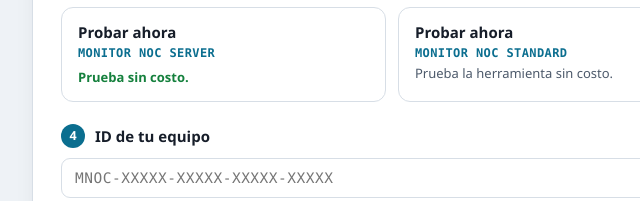
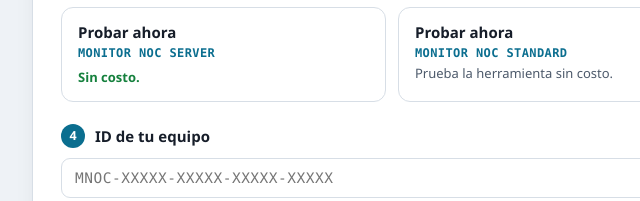
Before and after one commit to SuricatoRoot/Formulario-NOC, a plain HTML site: page index.html in a window 1280 px wide. Shown: the part 596-797 px from the top of the page, 248-888 px from the left. Drawn offline with Linux system fonts and the light colour scheme.

Commit message:
Update index.html
update

```diff
--- a/index.html
+++ b/index.html
@@ -77,7 +77,7 @@ body{margin:0;background:#eef2f6;padding:32px 16px 48px}
 
     <div class="sl-step"><span class="sl-n">3</span>Plan</div>
     <div class="sl-choices">
-      <label class="sl-opt"><input type="radio" name="slPlan" value="MENSUAL"><span class="sl-box"><b>Probar ahora</b><i class="sl-tool">MONITOR NOC SERVER</i><span></span><span class="sl-free">Prueba sin costo.</span></span></label>
+      <label class="sl-opt"><input type="radio" name="slPlan" value="MENSUAL"><span class="sl-box"><b>Probar ahora</b><i class="sl-tool">MONITOR NOC SERVER</i><span></span><span class="sl-free">Sin costo.</span></span></label>
       <label class="sl-opt"><input type="radio" name="slPlan" value="PRUEBA"><span class="sl-box"><b>Probar ahora</b><i class="sl-tool">MONITOR NOC STANDARD</i><span>Prueba la herramienta sin costo.</span></span></label>
     </div>
 
```
